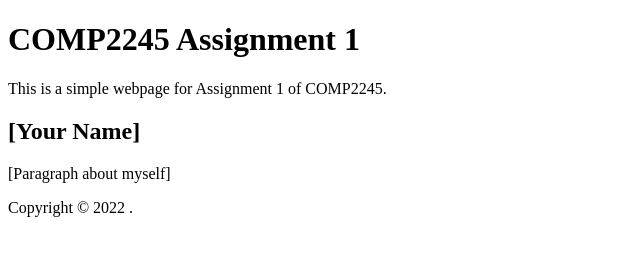
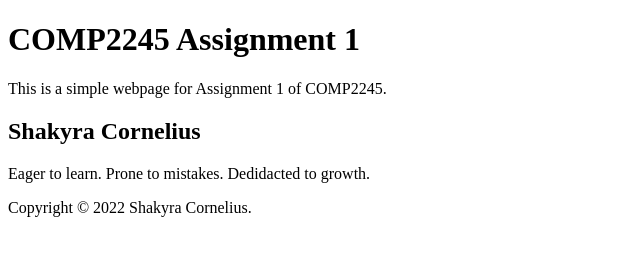
Before and after one commit to shakyracc/COMP2245-ASSIGNMENT1, a plain HTML site: page index.html in a window 1280 px wide. Shown: the whole page, without its empty margins (0-640 px from the left). Drawn offline with Linux system fonts and the light colour scheme.

Commit message:
add name and description

```diff
--- a/index.html
+++ b/index.html
@@ -8,15 +8,14 @@
 <body>
  <header>
      <h1>COMP2245 Assignment 1</h1>
-     <p>This is a simple
-webpage for Assignment 1 of COMP2245.</p>
+     <p>This is a simple webpage for Assignment 1 of COMP2245.</p>
  </header>
  <main>
- <h2>[Your Name]</h2>
- <p>[Paragraph about myself]</p>
+ <h2>Shakyra Cornelius</h2>
+ <p>Eager to learn. Prone to mistakes. Dedidacted to growth.</p>
  </main>
  <footer>
- <p>Copyright &copy; 2022 <Your Name>.</p>
+ <p>Copyright &copy; 2022 Shakyra Cornelius.</p>
  </footer>
 </body>
 </html>
```
